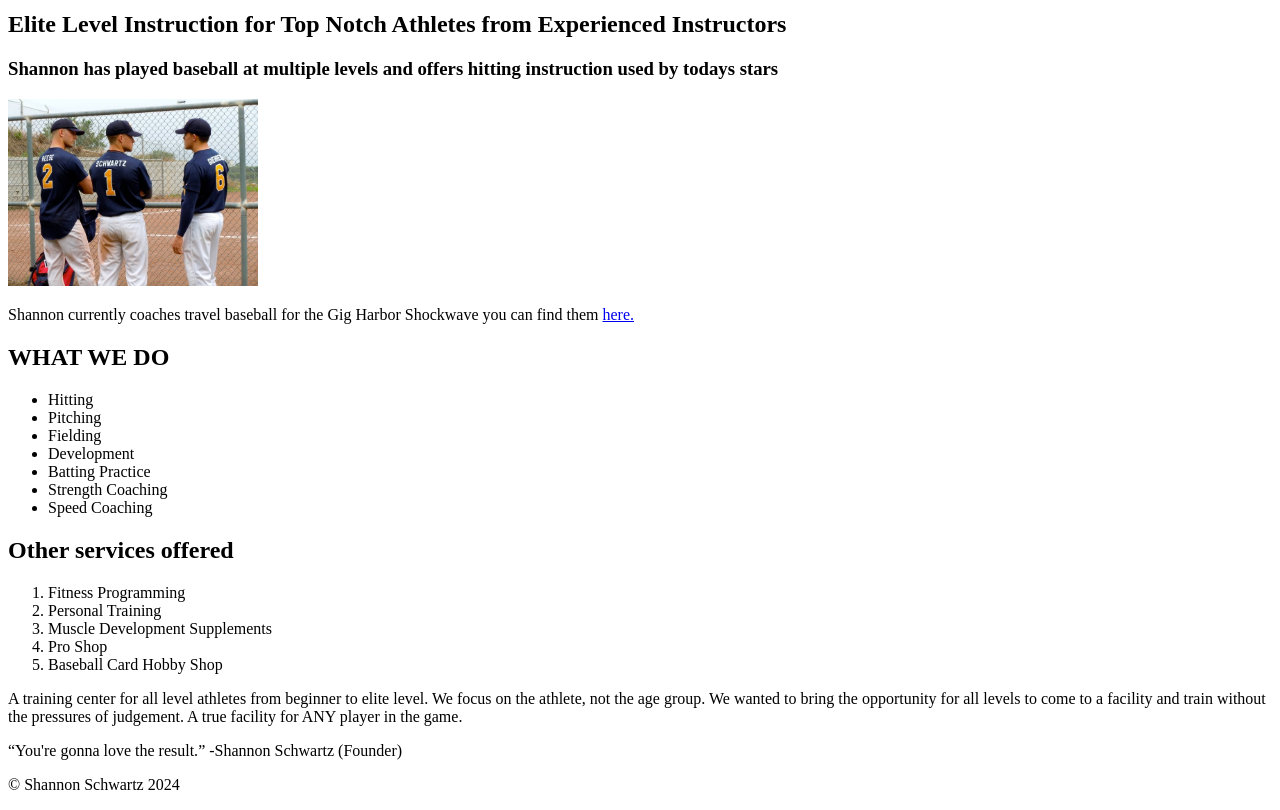
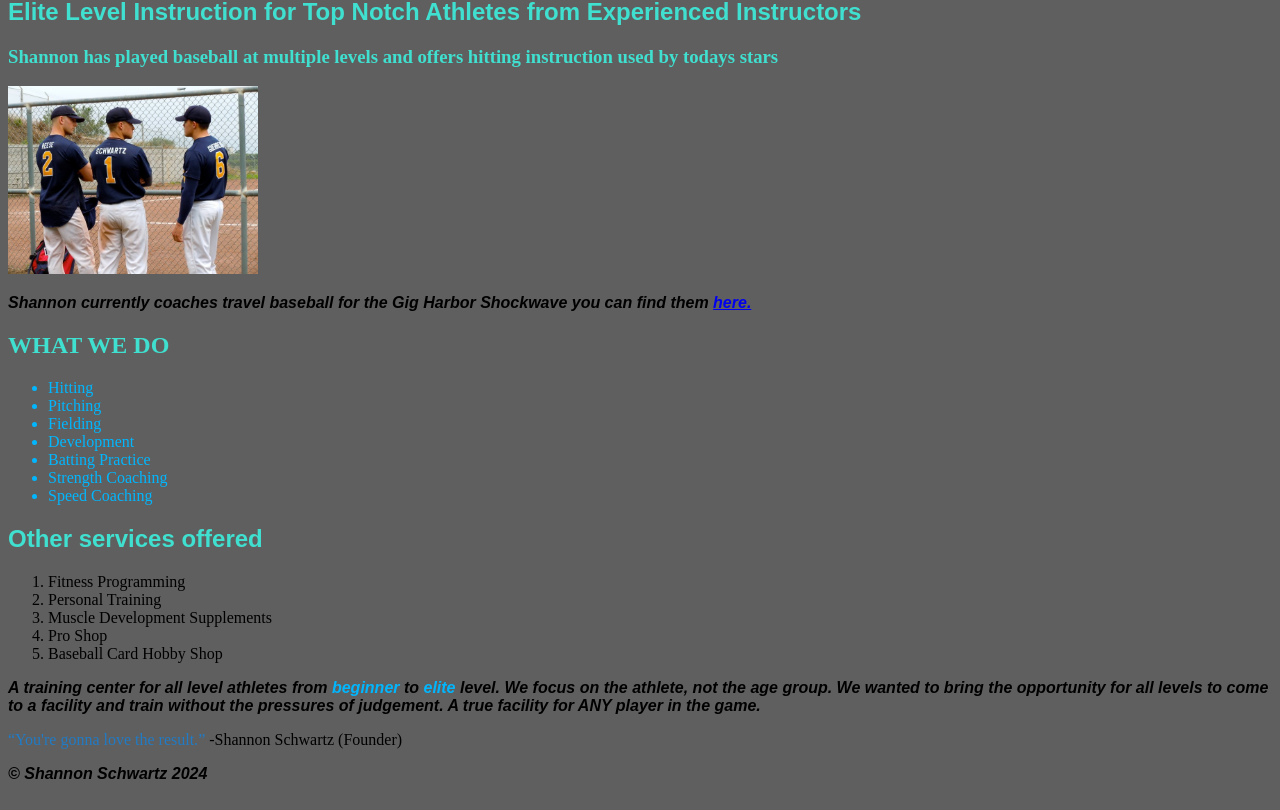
Before and after one commit to SSchwartzDesigns/my-website, a plain HTML site: page index.html in a window 1280 px wide. Shown: the part 69-879 px from the top of the page. Drawn offline with Linux system fonts and the light colour scheme.

Commit message:
update to mywebsite via instruction from mod 4

```diff
--- a/index.html
+++ b/index.html
@@ -7,19 +7,21 @@
     <meta name="description"
         content="Diamond Elite Baseball, Softball and Fitness is a comprehensive baseball, fastpitch, and slowpitch softball facility in Silverdale, WA, dedicated to providing top-notch training, equipment, and amenities for players of all ages and skill levels." />
     <title>Diamond Elite Baseball, Softball and Fitness</title>
-
+    <link rel="stylesheet" href="styles.css">
 </head>
 
 <body>
     <header>
-        <h1>Diamond Elite Baseball, Softball and Fitness</h1>
-        <h2>Elite Level Instruction for Top Notch Athletes from Experienced Instructors</h2>
-        <h3>Shannon has played baseball at multiple levels and offers hitting instruction used by todays stars</h3>
-        <img src="images/Navy Baseball.jpg" alt="Picture of Shannon playing baseball in Italy" width="250px">
-        <p>Shannon currently coaches travel baseball for the Gig Harbor Shockwave you can find them <a href="https://shockwavebaseballclub.com/">here.</a></p>
+        <section id="title">
+            <h1 class="first_text">Diamond Elite Baseball, Softball and Fitness</h1>
+            <h2 class="first_text">Elite Level Instruction for Top Notch Athletes from Experienced Instructors</h2>
+            <h3 class="first_text">Shannon has played baseball at multiple levels and offers hitting instruction used by todays stars</h3>
+            <img src="images/Navy Baseball.jpg" alt="Picture of Shannon playing baseball in Italy" width="250px">
+            <p>Shannon currently coaches travel baseball for the Gig Harbor Shockwave you can find them <a href="https://shockwavebaseballclub.com/">here.</a></p>
+        </section>
     </header>
     <main>
-        <section>
+        <section id="what">
             <!--Bullets of what our facility offers to our consumer.-->
             <h1>WHAT WE DO</h1>
             <ul>
@@ -44,7 +46,7 @@
             </ol>
         </section>
             <!--Discription of what we want to offer.-->
-            <p>A training center for all level athletes from beginner to elite level. We focus on the athlete, not the age
+            <p>A training center for all level athletes from <em>beginner</em> to <em>elite</em> level. We focus on the athlete, not the age
             group. We wanted to bring the opportunity for all levels to come to a facility and train without the
             pressures of judgement. A true facility for ANY player in the game.</p>
             <q>You're gonna love the result.</q> -Shannon Schwartz (Founder)
--- a/styles.css
+++ b/styles.css
@@ -0,0 +1,53 @@
+:root {
+    --ice-color: #00b7ff;
+}
+/* 0 - 255; 0% - 100% */
+/* UNIVERSAL SELECTOR */
+/* {
+    color: rgb(117, 233, 233);
+}*/
+
+body {
+    background-color: rgb(95, 95, 95);
+}
+
+/* TYPE SELECTORS */
+ul {
+    color: rgb(144, 224, 248);
+}
+
+q {
+    color: rgb(33, 123, 197);
+}
+
+h2 {
+    color: rgb(15, 15, 218);
+    font-family: Arial, Helvetica, sans-serif;
+}
+
+p {
+    font: italic 700 1em arial;
+}
+
+/* ID SELECTOR */
+
+
+/* CLASS SELECTOR */
+
+/* RELATIONAL SELECTOR */
+section#what>ul {
+    color: var(--ice-color);
+}
+main em {
+    color: #00b7ff;
+}
+
+section#title a:visited {
+    color: #ff69b4;
+}
+section#title a:hover {
+    color: #000000;
+}
+h1, h2, h3 {
+    color: #40e0d0;
+}
```
